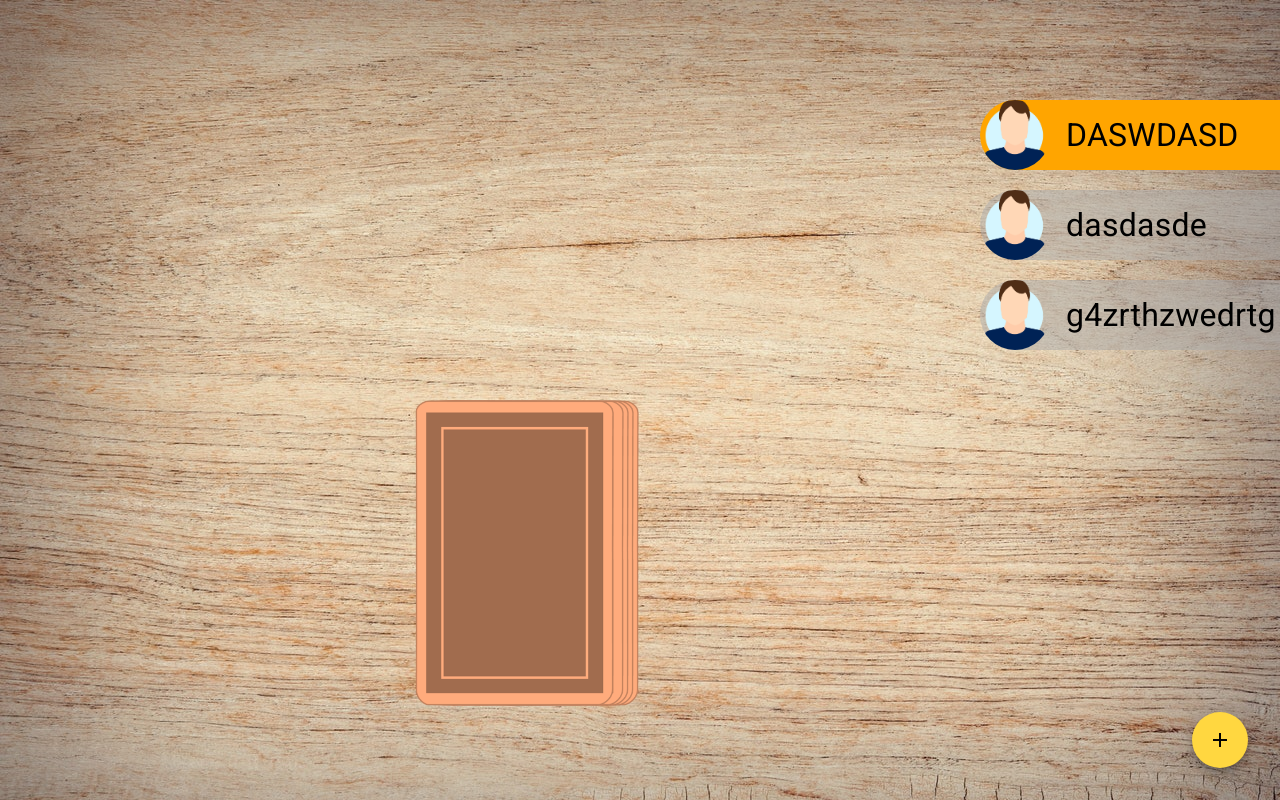
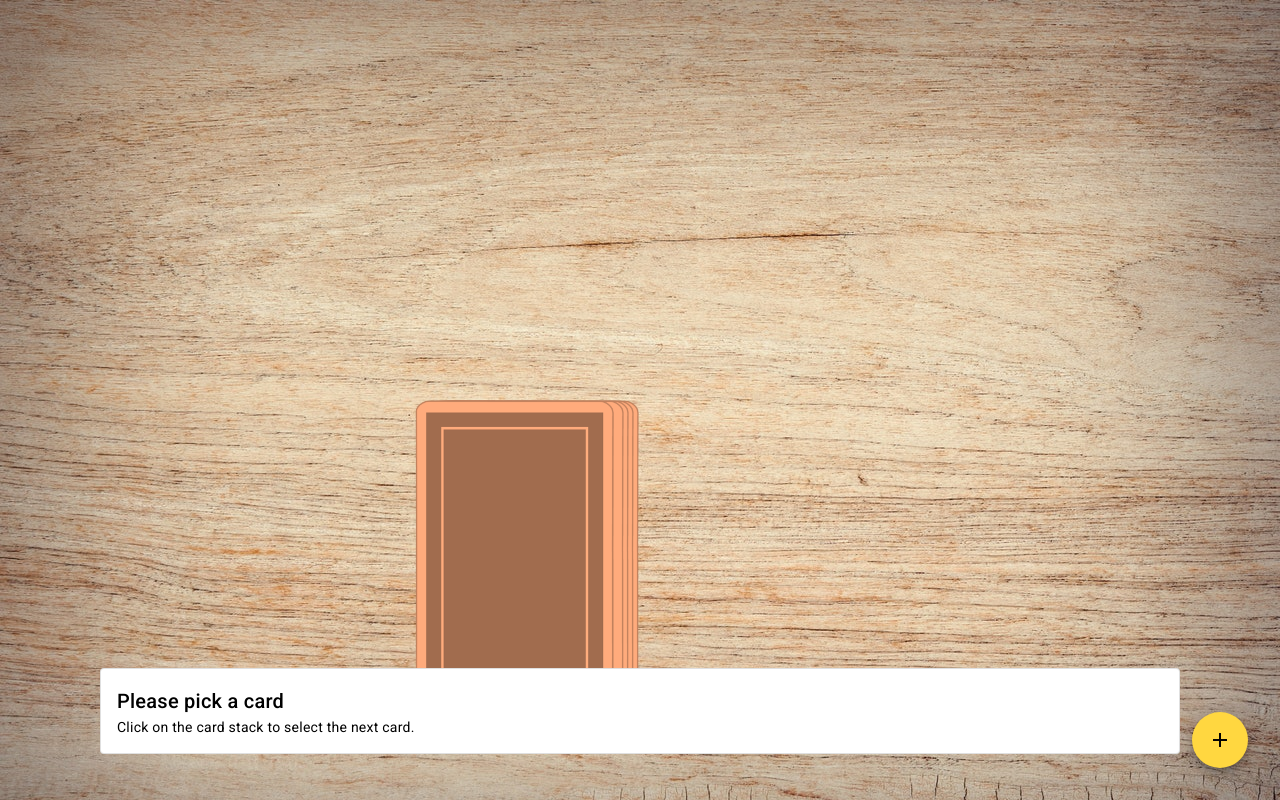
Before and after one commit to spunktbpunkt/RingOfFire, an Angular app: page /game in a window 1280 px wide. Built offline with nearby package versions, Linux system fonts and the light colour scheme.

Commit message:
finished

```diff
--- a/src/app/dialog-add-player/dialog-add-player.component.html
+++ b/src/app/dialog-add-player/dialog-add-player.component.html
@@ -8,5 +8,5 @@
 </mat-dialog-content>
 <mat-dialog-actions>
   <button mat-button (click)="onNoClick()">No Thanks</button>
-  <button mat-button [mat-dialog-close]="name" cdkFocusInitial>Ok</button>
+  <button mat-button [disabled]="name.length == 0" [mat-dialog-close]="name" cdkFocusInitial>Ok</button>
 </mat-dialog-actions>
--- /dev/null
+++ b/src/app/game-info/game-info.component.html
@@ -0,0 +1,9 @@
+<mat-card class="example-card" appearance="outlined">
+    <mat-card-header>
+        <mat-card-title>{{ card ? title : 'Please pick a card'}}</mat-card-title>
+    </mat-card-header>
+    <mat-card-content>
+        <p>{{ card ? description : 'Click on the card stack to select the next card.' }}
+        </p>
+    </mat-card-content>
+</mat-card>
--- /dev/null
+++ b/src/app/game-info/game-info.component.scss
@@ -0,0 +1,10 @@
+.card {
+    display: flex;
+    justify-content: center;
+    padding: 50px;
+    font-size: 16px;
+}
+
+.title{
+    padding: 10px 10px;
+}
--- /dev/null
+++ b/src/app/game-info/game-info.component.ts
@@ -0,0 +1,60 @@
+import { Component, Input, OnChanges, OnInit } from '@angular/core';
+import { MatProgressBarModule } from '@angular/material/progress-bar';
+import { MatCardModule } from '@angular/material/card';
+import { MatChipsModule } from '@angular/material/chips';
+
+@Component({
+  selector: 'app-game-info',
+  standalone: true,
+  imports: [MatCardModule, MatChipsModule, MatProgressBarModule],
+  templateUrl: './game-info.component.html',
+  styleUrl: './game-info.component.scss'
+})
+export class GameInfoComponent implements OnChanges{
+    cardAction = [
+    { title: 'Waterfall', description: 'Everyone has to start drinking at the same time. As soon as player 1 stops drinking, player 2 may stop drinking. Player 3 may stop as soon as player 2 stops drinking, and so on.' },
+    { title: 'You', description: 'You decide who drinks' },
+    { title: 'Me', description: 'Congrats! Drink a shot!' },
+    { title: 'Category', description: 'Come up with a category (e.g. Colors). Each player must enumerate one item from the category.' },
+    { title: 'Bust a jive', description: 'Player 1 makes a dance move. Player 2 repeats the dance move and adds a second one. ' },
+    { title: 'Chicks', description: 'All girls drink.' },
+    { title: 'Heaven', description: 'Put your hands up! The last player drinks!' },
+    { title: 'Mate', description: 'Pick a mate. Your mate must always drink when you drink and the other way around.' },
+    { title: 'Thumbmaster', description: '' },
+    { title: 'Men', description: 'All men drink.' },
+    { title: 'Quizmaster', description: '' },
+    { title: 'Never have i ever...', description: 'Say something you never did. Everyone who did it has to drink.' },
+    { title: 'Rule', description: 'Make a rule. Everyone needs to drink when he breaks the rule.' },
+  ]
+
+  title:string = '';
+  description:string = ''
+  @Input()card:string='';
+  constructor() {}
+
+  ngOnInit(): void {
+
+  }
+
+ngOnChanges(): void {
+  console.log('current Card: ' + this.card);
+
+  if (!this.card) {
+    return; // nichts tun, wenn noch keine Karte gesetzt ist
+  }
+
+  const parts = this.card.split('_');
+  if (parts.length < 2) {
+    return; // falls der String nicht im Format "suit_number" ist
+  }
+
+  const cardNumber = +parts[1];
+  if (isNaN(cardNumber) || cardNumber < 1 || cardNumber > this.cardAction.length) {
+    return; // ungültige Kartennummer
+  }
+
+  this.title = this.cardAction[cardNumber - 1].title;
+  this.description = this.cardAction[cardNumber - 1].description;
+}
+
+}
--- a/src/app/game/game.component.html
+++ b/src/app/game/game.component.html
@@ -1,9 +1,4 @@
-<app-player
-*ngFor="let player of game!.players, let i = index"
-[ngStyle]="{'top.px':100+i*90}"
-class="player-position"
-[name]="player"
-[playerActive]="i == game!.currentPlayer"></app-player>
+
 
 <div class="field">
 
@@ -26,7 +21,15 @@
 
 </div>
 
+<app-game-info [card]="currentCard" class="pin-bottom"></app-game-info>
 
 <button mat-fab class="btn-add" (click)="openAddPlayerDialog()">
     <mat-icon>add</mat-icon>
 </button>
+
+<app-player
+*ngFor="let player of game!.players, let i = index"
+[ngStyle]="{'top.px':100+i*90}"
+class="player-position"
+[name]="player"
+[playerActive]="i == game!.currentPlayer"></app-player>
--- a/src/app/game/game.component.scss
+++ b/src/app/game/game.component.scss
@@ -61,3 +61,11 @@
     right: 32px;
     bottom: 32px;
 }
+
+.pin-bottom{
+    position: absolute;
+    bottom: 32px;
+    left: 100px;
+    right: 100px;
+    height: 100px;
+}
--- a/src/app/game/game.component.ts
+++ b/src/app/game/game.component.ts
@@ -4,14 +4,16 @@
 import { PlayerComponent } from '../player/player.component';
 import { MatButtonModule } from '@angular/material/button';
 import { MatIconModule } from '@angular/material/icon';
+import { MatCardModule } from '@angular/material/card';
 import { MatDialogModule, MatDialog } from '@angular/material/dialog';
 import { DialogAddPlayerComponent } from '../dialog-add-player/dialog-add-player.component';
+import { GameInfoComponent } from '../game-info/game-info.component';
 
 
 @Component({
   selector: 'app-game',
   standalone: true,
-  imports: [NgFor, NgStyle, NgIf, PlayerComponent, MatButtonModule, MatIconModule, MatDialogModule],
+  imports: [NgFor, NgStyle, NgIf, PlayerComponent,GameInfoComponent, MatButtonModule, MatIconModule, MatDialogModule,MatCardModule],
   templateUrl: './game.component.html',
   styleUrl: './game.component.scss'
 })
@@ -34,8 +36,8 @@
       if (card !== undefined) {
         this.currentCard = card;
         this.pickCardAnimation = true;
-        console.log('new card: ' + card);
-        console.log(this.game);
+        this.game!.currentPlayer++
+        this.game!.currentPlayer = this.game!.currentPlayer % this.game!.players.length
 
         setTimeout(() => {
           this.game!.playedCars.push(card);
@@ -47,16 +49,14 @@
 
   newGame() {
     this.game = new Game();
-    console.log(this.game)
   }
 
     openAddPlayerDialog(): void {
     const dialogRef = this.dialog.open(DialogAddPlayerComponent);
 
     dialogRef.afterClosed().subscribe((name: string) => {
-      if (name) {
+      if (name && name.length > 0) {
         this.game!.players.push(name);
-        console.log('Players:', this.game!.players);
       }
     });
   }
--- a/src/models/game.ts
+++ b/src/models/game.ts
@@ -1,5 +1,5 @@
 export class Game {
-    public players:string[] = ["DASWDASD",'dasdasde','g4zrthzwedrtg'];
+    public players:string[] = [];
     public stack:string[] = [];
     public playedCars:string[] = [];
     public currentPlayer:number = 0;
```
Also changed, not shown: 1 other file (tests, documents, lock files or other folders).
